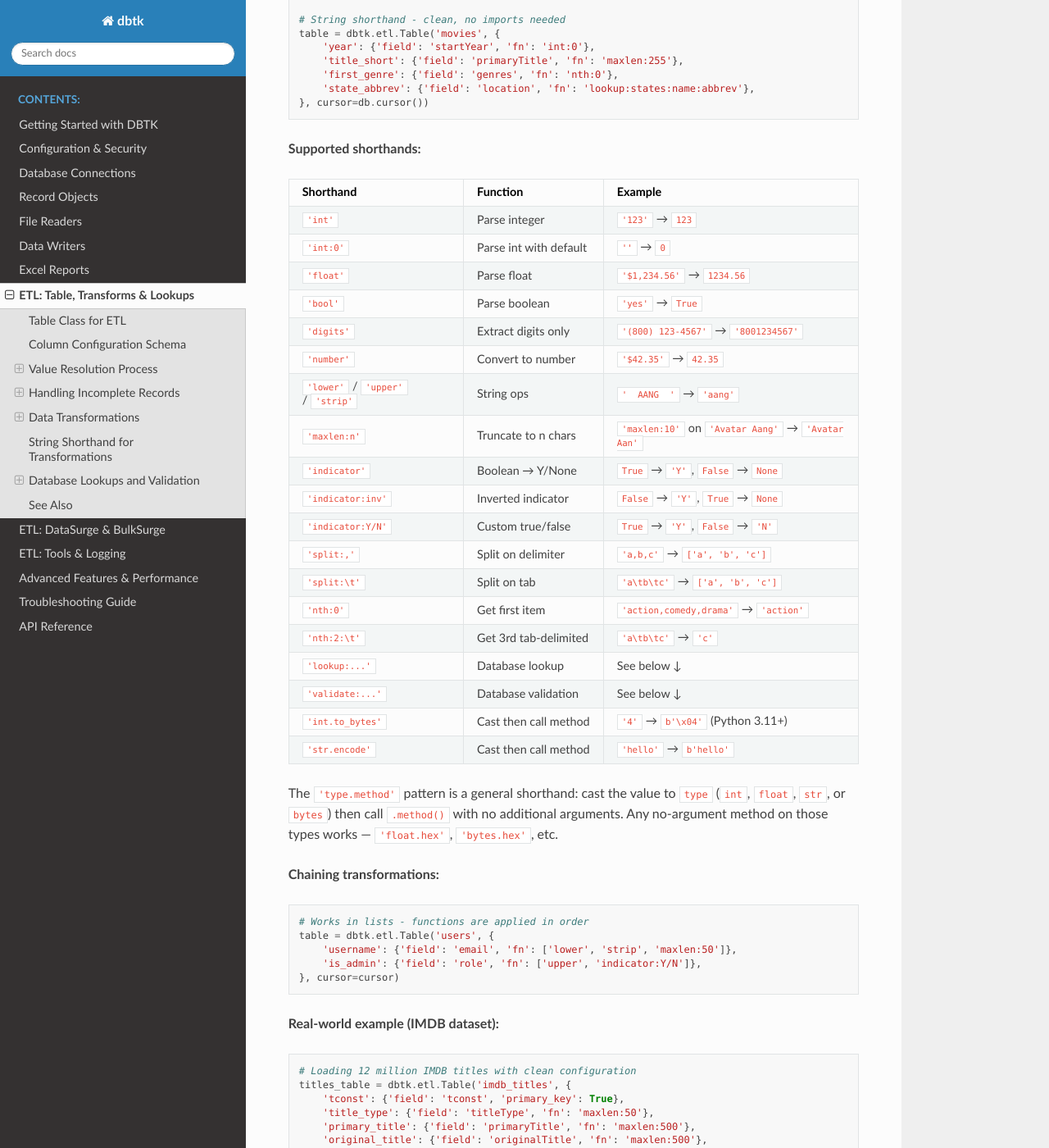
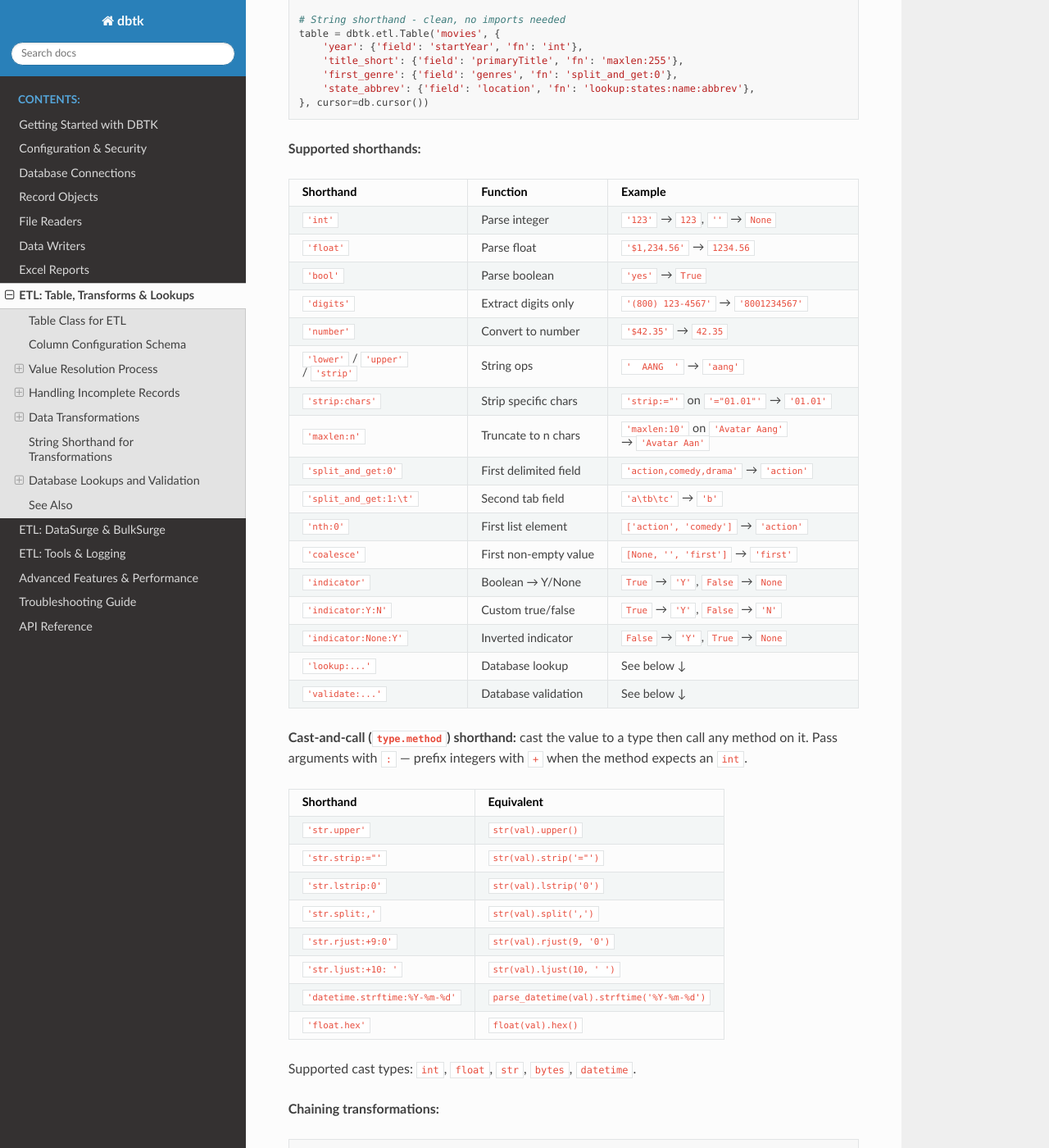
Before and after one commit to scottrbailey/dbtk, a Sphinx documentation site: the page built from docs/07-table.md, in a window 1280 px wide and 1400 px high, scrolled down 12240 px. Shown: the whole window at 82% size. Built offline with Sphinx 7.4.7 and the Read the Docs theme 3.1.0, drawn with Linux system fonts in a browser that asks for light colours; some of the changed text lies outside the part shown.

Commit message:
docs: update fn_resolver shorthands throughout
- int:0 → int (empty/None → None; use column default: 0 for zero-default)
- indicator:Y/N → indicator:Y:N (colon not slash)
- indicator:inv → indicator:None:Y
- split:, / split:\t → str.split:, / str.split:\t
- nth:0 on strings → split_and_get:0 (nth now operates on sequences)
- get_list_item → split_and_get
- Expand cast-and-call table with param examples (str.rjust, str.strip:chars etc.)
- Add coalesce to shorthand reference

https://claude.ai/code/session_01Tm5PfwduQ1vdNhSwNdmxyq

````diff
--- a/docs/07-table.md
+++ b/docs/07-table.md
@@ -503,7 +503,7 @@ Requires `usaddress` library: `pip install usaddress`
 | Function                                  | Description              | Example                               | Returns           |
 |-------------------------------------------|--------------------------|---------------------------------------|-------------------|
 | `parse_list(value, delimiter=',')`        | Split string to list     | `parse_list('a,b,c')`                 | `['a', 'b', 'c']` |
-| `get_list_item(lst, index, default=None)` | Get item by index safely | `get_list_item(['a','b'], 5, 'N/A')`  | `'N/A'`           |
+| `split_and_get(val, index, delimiter=',')` | Split string and get nth item | `split_and_get('a,b,c', 1)` | `'b'`       |
 
 #### Utilities
 
@@ -554,7 +554,7 @@ import dbtk
 # OLD WAY - verbose, needs imports
 from dbtk.etl.transforms import get_int, Lookup
 table = dbtk.etl.Table('movies', {
-    'year': {'field': 'startYear', 'fn': lambda x: get_int(x) or 0},
+    'year': {'field': 'startYear', 'fn': lambda x: get_int(x)},
     'title_short': {'field': 'primaryTitle', 'fn': lambda x: str(x or '')[:255]},
     'first_genre': {'field': 'genres', 'fn': lambda x: x.split(',')[0] if x else None},
     'state_abbrev': {'field': 'location', 'fn': Lookup('states', 'name', 'abbrev')},
@@ -562,38 +562,49 @@ table = dbtk.etl.Table('movies', {
 
 # String shorthand - clean, no imports needed
 table = dbtk.etl.Table('movies', {
-    'year': {'field': 'startYear', 'fn': 'int:0'},
+    'year': {'field': 'startYear', 'fn': 'int'},
     'title_short': {'field': 'primaryTitle', 'fn': 'maxlen:255'},
-    'first_genre': {'field': 'genres', 'fn': 'nth:0'},
+    'first_genre': {'field': 'genres', 'fn': 'split_and_get:0'},
     'state_abbrev': {'field': 'location', 'fn': 'lookup:states:name:abbrev'},
 }, cursor=db.cursor())
 ```
 
 **Supported shorthands:**
 
-| Shorthand                         | Function               | Example                                           |
-|-----------------------------------|------------------------|---------------------------------------------------|
-| `'int'`                           | Parse integer          | `'123'` → `123`                                   |
-| `'int:0'`                         | Parse int with default | `''` → `0`                                        |
-| `'float'`                         | Parse float            | `'$1,234.56'` → `1234.56`                         |
-| `'bool'`                          | Parse boolean          | `'yes'` → `True`                                  |
-| `'digits'`                        | Extract digits only    | `'(800) 123-4567'` → `'8001234567'`               |
-| `'number'`                        | Convert to number      | `'$42.35'` → `42.35`                              |
-| `'lower'` / `'upper'` / `'strip'` | String ops             | `'  AANG  '` → `'aang'`                           |
-| `'maxlen:n'`                      | Truncate to n chars    | `'maxlen:10'` on `'Avatar Aang'` → `'Avatar Aan'` |
-| `'indicator'`                     | Boolean → Y/None       | `True` → `'Y'`, `False` → `None`                  |
-| `'indicator:inv'`                 | Inverted indicator     | `False` → `'Y'`, `True` → `None`                  |         |
-| `'indicator:Y/N'`                 | Custom true/false      | `True` → `'Y'`, `False` → `'N'`                   |
-| `'split:,'`                       | Split on delimiter     | `'a,b,c'` → `['a', 'b', 'c']`                     |
-| `'split:\t'`                      | Split on tab           | `'a\tb\tc'` → `['a', 'b', 'c']`                   |
-| `'nth:0'`                         | Get first item         | `'action,comedy,drama'` → `'action'`              |
-| `'nth:2:\t'`                      | Get 3rd tab-delimited  | `'a\tb\tc'` → `'c'`                               |
-| `'lookup:...'`                    | Database lookup        | See below ↓                                       |
-| `'validate:...'`                  | Database validation    | See below ↓                                       |
-| `'int.to_bytes'`                  | Cast then call method  | `'4'` → `b'\x04'` (Python 3.11+)                 |
-| `'str.encode'`                    | Cast then call method  | `'hello'` → `b'hello'`                            |
+| Shorthand                          | Function               | Example                                            |
+|------------------------------------|------------------------|----------------------------------------------------|
+| `'int'`                            | Parse integer          | `'123'` → `123`, `''` → `None`                    |
+| `'float'`                          | Parse float            | `'$1,234.56'` → `1234.56`                          |
+| `'bool'`                           | Parse boolean          | `'yes'` → `True`                                   |
+| `'digits'`                         | Extract digits only    | `'(800) 123-4567'` → `'8001234567'`                |
+| `'number'`                         | Convert to number      | `'$42.35'` → `42.35`                               |
+| `'lower'` / `'upper'` / `'strip'`  | String ops             | `'  AANG  '` → `'aang'`                            |
+| `'strip:chars'`                    | Strip specific chars   | `'strip:="'` on `'="01.01"'` → `'01.01'`           |
+| `'maxlen:n'`                       | Truncate to n chars    | `'maxlen:10'` on `'Avatar Aang'` → `'Avatar Aan'`  |
+| `'split_and_get:0'`                | First delimited field  | `'action,comedy,drama'` → `'action'`               |
+| `'split_and_get:1:\t'`             | Second tab field       | `'a\tb\tc'` → `'b'`                                |
+| `'nth:0'`                          | First list element     | `['action', 'comedy']` → `'action'`                |
+| `'coalesce'`                       | First non-empty value  | `[None, '', 'first']` → `'first'`                  |
+| `'indicator'`                      | Boolean → Y/None       | `True` → `'Y'`, `False` → `None`                   |
+| `'indicator:Y:N'`                  | Custom true/false      | `True` → `'Y'`, `False` → `'N'`                    |
+| `'indicator:None:Y'`               | Inverted indicator     | `False` → `'Y'`, `True` → `None`                   |
+| `'lookup:...'`                     | Database lookup        | See below ↓                                        |
+| `'validate:...'`                   | Database validation    | See below ↓                                        |
 
-The `'type.method'` pattern is a general shorthand: cast the value to `type` (`int`, `float`, `str`, or `bytes`) then call `.method()` with no additional arguments. Any no-argument method on those types works — `'float.hex'`, `'bytes.hex'`, etc.
+**Cast-and-call (`type.method`) shorthand:** cast the value to a type then call any method on it. Pass arguments with `:` — prefix integers with `+` when the method expects an `int`.
+
+| Shorthand                    | Equivalent                      |
+|------------------------------|---------------------------------|
+| `'str.upper'`                | `str(val).upper()`              |
+| `'str.strip:="'`             | `str(val).strip('="')`          |
+| `'str.lstrip:0'`             | `str(val).lstrip('0')`          |
+| `'str.split:,'`              | `str(val).split(',')`           |
+| `'str.rjust:+9:0'`           | `str(val).rjust(9, '0')`        |
+| `'str.ljust:+10: '`          | `str(val).ljust(10, ' ')`       |
+| `'datetime.strftime:%Y-%m-%d'` | `parse_datetime(val).strftime('%Y-%m-%d')` |
+| `'float.hex'`                | `float(val).hex()`              |
+
+Supported cast types: `int`, `float`, `str`, `bytes`, `datetime`.
 
 **Chaining transformations:**
 
@@ -601,7 +612,7 @@ The `'type.method'` pattern is a general shorthand: cast the value to `type` (`i
 # Works in lists - functions are applied in order
 table = dbtk.etl.Table('users', {
     'username': {'field': 'email', 'fn': ['lower', 'strip', 'maxlen:50']},
-    'is_admin': {'field': 'role', 'fn': ['upper', 'indicator:Y/N']},
+    'is_admin': {'field': 'role', 'fn': ['upper', 'indicator:Y:N']},
 }, cursor=cursor)
 ```
 
@@ -615,11 +626,11 @@ titles_table = dbtk.etl.Table('imdb_titles', {
     'primary_title': {'field': 'primaryTitle', 'fn': 'maxlen:500'},
     'original_title': {'field': 'originalTitle', 'fn': 'maxlen:500'},
     'is_adult': {'field': 'isAdult', 'fn': 'indicator:Y:N'},
-    'start_year': {'field': 'startYear', 'fn': 'int:0'},
+    'start_year': {'field': 'startYear', 'fn': 'int'},
     'end_year': {'field': 'endYear', 'fn': 'int'},
     'runtime_minutes': {'field': 'runtimeMinutes', 'fn': 'int'},
-    'first_genre': {'field': 'genres', 'fn': 'nth:0'},  # Extract first genre
-    'all_genres': {'field': 'genres', 'fn': 'split:,'},  # Or keep all as list
+    'first_genre': {'field': 'genres', 'fn': 'split_and_get:0'},  # Extract first genre
+    'all_genres': {'field': 'genres', 'fn': 'str.split:,'},       # Or keep all as list
 }, cursor=cursor)
 
 # Process file
````
Also changed, not shown: other parts of docs/07-table.md (+1 -1 lines), docs/11-api-reference.md (+21 -16 lines), docs/12-troubleshooting.md (+2 -2 lines).
